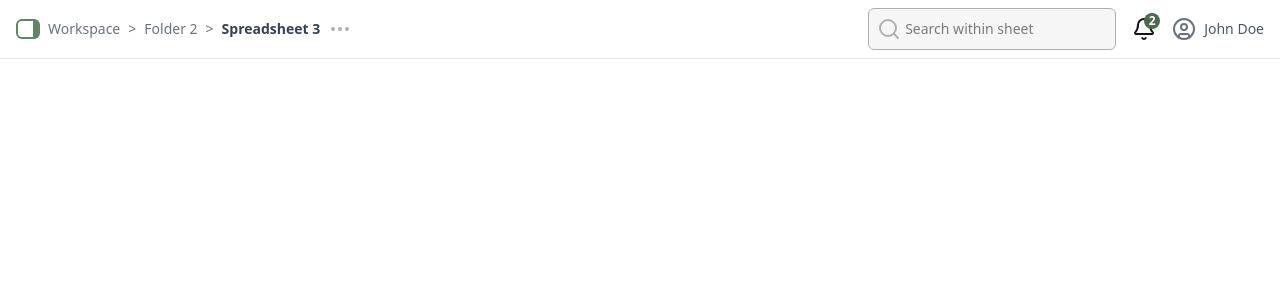
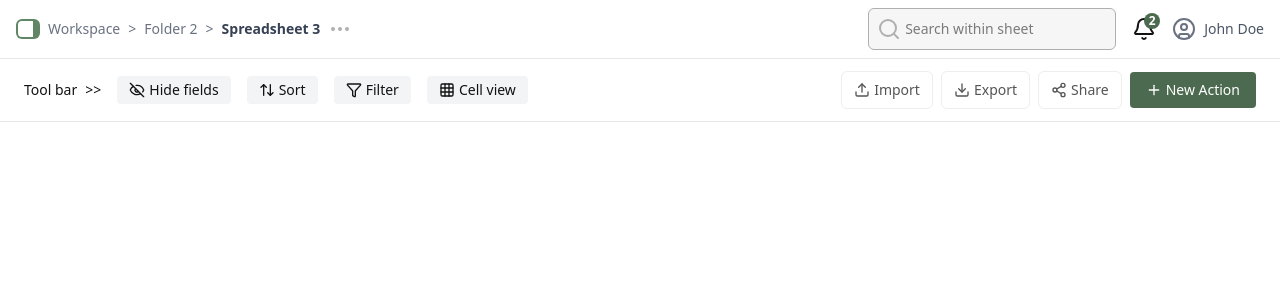
Before and after one commit to Sourabh-km13/SheetsPage, a React (Vite) app: page / in a window 1280 px wide. Shown: the top 300 px of the page. Built offline with nearby package versions, Linux system fonts and the light colour scheme.

Commit message:
completed header component

```diff
--- a/src/App.tsx
+++ b/src/App.tsx
@@ -1,5 +1,6 @@
 
 import './App.css'
+import HeaderBottom from './components/Headers/HeaderBottom'
 import HeaderTop from './components/Headers/HeaderTop'
 
 function App() {
@@ -9,7 +10,7 @@ function App() {
     <>
       <div>
         <HeaderTop/>
-
+        <HeaderBottom/>
       </div>
     </>
   )
--- /dev/null
+++ b/src/components/Buttons/Button1.tsx
@@ -0,0 +1,21 @@
+import React from "react";
+
+interface Button1Props {
+  children: React.ReactNode;
+
+}
+
+const Button1: React.FC<Button1Props> = ({ children }) => {
+  return (
+    <button
+      onClick={(e) => {
+        console.log(e.currentTarget.textContent);
+      }}
+      className="flex items-center gap-1 px-3 py-1 text-sm rounded bg-gray-100 hover:bg-gray-200 transition"
+    >
+      {children}
+    </button>
+  );
+};
+
+export default Button1;
--- /dev/null
+++ b/src/components/Buttons/Button2.tsx
@@ -0,0 +1,20 @@
+import React from "react";
+
+interface Button1Props {
+    children: React.ReactNode;
+
+}
+
+const Button2: React.FC<Button1Props> = ({ children }) => {
+    return (
+        <button className="flex items-center gap-1 text-sm border-[#eeeeee] border px-3 py-2 rounded-md  hover:text-black"
+            onClick={(e) => {
+                console.log(e.currentTarget.textContent);
+            }}
+        >
+            {children}
+        </button>
+    );
+};
+
+export default Button2;
--- /dev/null
+++ b/src/components/Headers/HeaderBottom.tsx
@@ -0,0 +1,79 @@
+// src/components/Toolbar.tsx
+import {
+    EyeOff,
+    Filter,
+    Grid,
+    Upload,
+    Download,
+    Share2,
+    Plus,
+    ArrowUpDown,
+
+
+} from "lucide-react";
+import React from "react";
+import Button1 from "../Buttons/Button1";
+import Button2 from '../Buttons/Button2';
+
+const HeaderBottom: React.FC = () => {
+    return (
+        <div className="flex justify-between items-center flex-wrap px-6 py-3 border-b border-gray-200 bg-white gap-4">
+            {/* Left: Toolbar title + action buttons */}
+            <div className="flex items-center gap-4 flex-wrap text-[#121212]">
+                <span className="text-sm flex gap-2">
+                    <span>Tool bar</span>
+                    <span>{">>"}</span>
+                </span>
+
+                <Button1>
+                    <EyeOff className="w-4 h-4" />
+                    Hide fields
+                </Button1>
+
+                <Button1>
+                    <ArrowUpDown className="w-4 h-4" />
+                    Sort
+                </Button1>
+
+                <Button1>
+                    <Filter className="w-4 h-4" />
+                    Filter
+                </Button1>
+
+                <Button1>
+                    <Grid className="w-4 h-4" />
+                    Cell view
+                </Button1>
+            </div>
+
+
+            <div className="flex items-center gap-2 flex-wrap text-[#545454]">
+
+                <Button2 >
+                    <Upload className="w-4 h-4" />
+                    Import
+                </Button2>
+
+                <Button2 >
+                    <Download className="w-4 h-4" />
+                    Export
+                </Button2>
+
+                <Button2 >
+                    <Share2 className="w-4 h-4" />
+                    Share
+                </Button2>
+                <button className="flex items-center gap-1 text-sm bg-[#4B6A4F] text-white px-4 py-2 rounded hover:bg-green-700 transition">
+                    <Plus className="w-4 h-4" />
+                    New Action
+                </button>
+
+
+
+
+            </div>
+        </div>
+    );
+};
+
+export default HeaderBottom;
```
